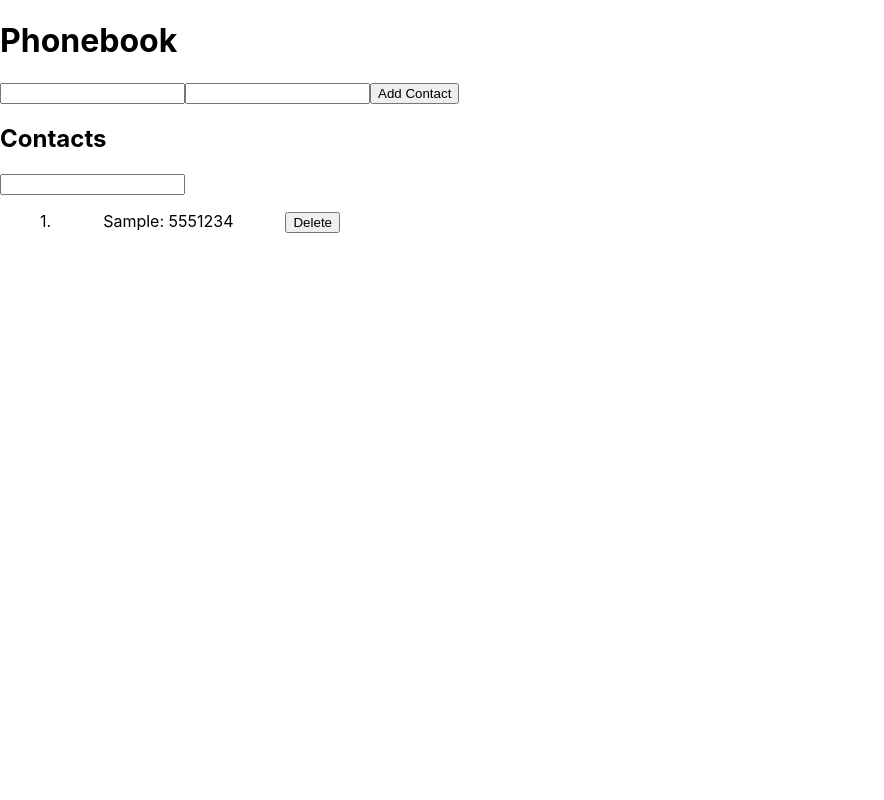
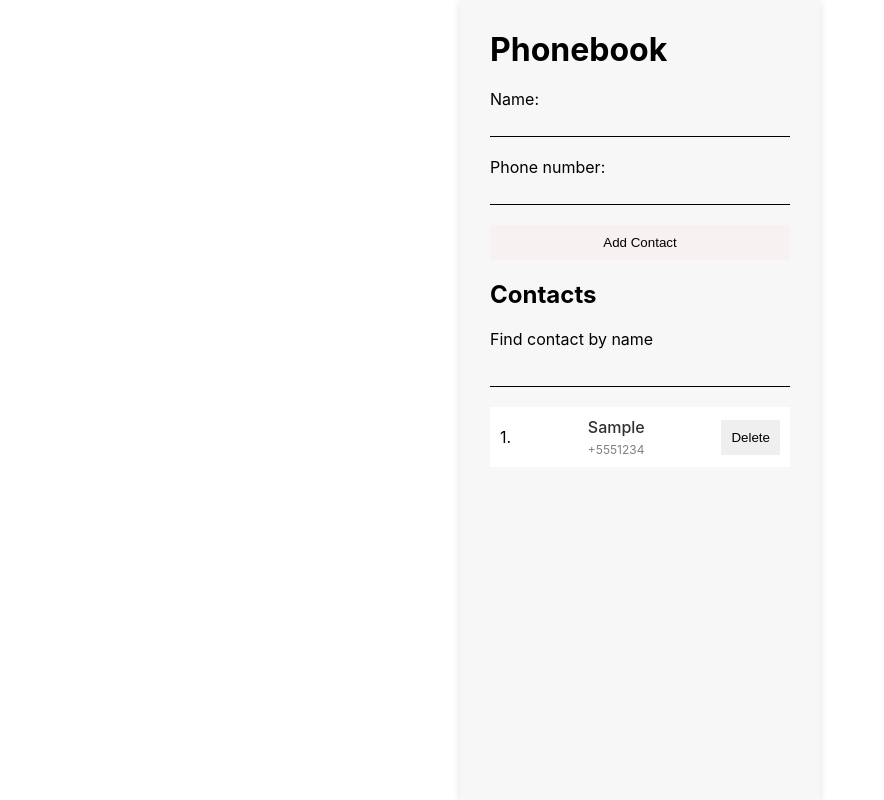
Before and after one commit to ICxodnik/goit-react-woolf-hw-03-phonebook, a React (Create React App) app: page / in a window 1280 px wide. Both pictures are taken after typing "Sample", "5551234" into the empty fields and a click on the button "Add Contact". Shown: the whole page, without its empty margins (0-884 px from the left). Built offline with nearby package versions, Linux system fonts and the light colour scheme.

Commit message:
add styles

```diff
--- a/src/components/Contact/index.jsx
+++ b/src/components/Contact/index.jsx
@@ -1,5 +1,6 @@
 import PropTypes from 'prop-types';
 import React, { Component } from 'react';
+import css from 'components/Contact/index.module.css';
 
 export default class Contact extends Component {
   static propTypes = {
@@ -11,8 +12,9 @@ export default class Contact extends Component {
 
   render() {
     return (
-      <li>
-        {this.props.data.name}: {this.props.data.number}
+      <li className={css.contactData}>
+        <span className={css.name}>{this.props.data.name}</span>
+        <span className={css.number}>+{this.props.data.number}</span>
       </li>
     );
   }
--- /dev/null
+++ b/src/components/Contact/index.module.css
@@ -0,0 +1,16 @@
+.contactData {
+    display: flex;
+    flex-direction: column;
+    gap: 5px;
+}
+
+.number {
+    font-size: 12px;
+    color: var(--secondary-text-color);
+}
+
+.name {
+    font-size: 16px;
+    font-weight: 500;
+    color: var(--primary-text-color);
+}
--- a/src/components/ContactList/index.module.css
+++ b/src/components/ContactList/index.module.css
@@ -2,9 +2,10 @@
     display: flex;
     flex-direction: row;
     gap: 20px;
-    width: 300px;
     justify-content: space-between;
-    align-items: baseline;
+    align-items: center;
+    background-color: var(--light-color);
+    padding: 10px;
 }
 
 .contactList {
@@ -12,5 +13,7 @@
     display: flex;
     flex-direction: column;
     gap: 20px;
-    justify-content: flex-start
+    justify-content: flex-start;
+    max-height: calc(100hv - 450px);
+    overflow-y: scroll;
 }
--- a/src/components/Filter/index.jsx
+++ b/src/components/Filter/index.jsx
@@ -1,5 +1,6 @@
 import PropTypes from 'prop-types';
 import React, { Component } from 'react';
+import css from 'components/Filter/index.module.css';
 
 export default class Filter extends Component {
   static propTypes = {
@@ -9,10 +10,13 @@ export default class Filter extends Component {
 
   render() {
     return (
-      <input
-        value={this.props.value}
-        onChange={e => this.props.onChange(e.currentTarget.value)}
-      ></input>
+      <div className={css.filter}>
+        <span>Find contact by name</span>
+        <input
+          value={this.props.value}
+          onChange={e => this.props.onChange(e.currentTarget.value)}
+        ></input>
+      </div>
     );
   }
 }
--- /dev/null
+++ b/src/components/Filter/index.module.css
@@ -0,0 +1,5 @@
+.filter {
+    display: flex;
+    flex-direction: column;
+    gap: 20px;
+}
--- a/src/components/Form/index.jsx
+++ b/src/components/Form/index.jsx
@@ -1,6 +1,7 @@
 import PropTypes from 'prop-types';
 import React, { Component } from 'react';
 import { nanoid } from 'nanoid';
+import css from 'components/Form/index.module.css';
 
 export default class Form extends Component {
   static propTypes = { onSubmit: PropTypes.func };
@@ -18,21 +19,29 @@ export default class Form extends Component {
   };
   render() {
     return (
-      <form onSubmit={this.handleSubmit}>
+      <form className={css.form} onSubmit={this.handleSubmit}>
+        <label className={css.input}>
+          Name:
           <input
             type="text"
             name="name"
             pattern="^[a-zA-Zа-яА-Я]+(([' \-][a-zA-Zа-яА-Я ])?[a-zA-Zа-яА-Я]*)*$"
             title="Name may contain only letters, apostrophe, dash and spaces. For example Adrian, Jacob Mercer, Charles de Batz de Castelmore d'Artagnan"
             required
+            maxLength="20"
           />
+        </label>
+        <label className={css.input}>
+          Phone number:
           <input
             type="tel"
             name="number"
             pattern="\+?\d{1,4}?[\-.\s]?\(?\d{1,3}?\)?[\-.\s]?\d{1,4}[\-.\s]?\d{1,4}[\-.\s]?\d{1,9}"
             title="Phone number must be digits and can contain spaces, dashes, parentheses and can start with +"
             required
+            maxLength="20"
           />
+        </label>
         <button type="submit">Add Contact</button>
       </form>
     );
--- /dev/null
+++ b/src/components/Form/index.module.css
@@ -0,0 +1,11 @@
+.form {
+    display: flex;
+    flex-direction: column;
+    gap: 20px;
+}
+
+.input {
+    display: flex;
+    flex-direction: column;
+    gap: 10px;
+}
--- a/src/components/PhoneBook/index.jsx
+++ b/src/components/PhoneBook/index.jsx
@@ -48,7 +48,7 @@ export default class PhoneBook extends Component {
 
   render() {
     return (
-      <div>
+      <div className={css.phonebook}>
         <h1>Phonebook</h1>
         <Form onSubmit={this.handleSubmit} />
         <h2>Contacts</h2>
--- a/src/components/PhoneBook/index.module.css
+++ b/src/components/PhoneBook/index.module.css
@@ -0,0 +1,11 @@
+.phonebook {
+    width: 300px;
+    height: calc(100vh - 60px);
+    padding: 30px;
+    display: flex;
+    flex-direction: column;
+    gap: 20px;
+    box-shadow: var(--box-shadow);
+    background-color: var(--background-color);
+    margin: auto;
+}
--- a/src/index.css
+++ b/src/index.css
@@ -1,7 +1,27 @@
 @import-normalize; /* bring in normalize.css styles */
 
+:root {
+  --primary-text-color: rgb(49, 48, 48);
+  --secondary-text-color: rgb(128, 128, 128);
+  --dark-text-color: rgb(84, 84, 84);
+  --light-color: white;
+  --background-color: rgb(247, 247, 247);
+  --background-color-active: rgb(248, 241, 241);
+  --box-shadow: rgba(99, 99, 99, 0.2) 0px 2px 8px 0px;
+}
+
+li,
+ul,
+p,
+h1,
+h2,
+h3,
 body {
   margin: 0;
+  padding: 0;
+}
+
+body {
   font-family: -apple-system, BlinkMacSystemFont, 'Segoe UI', 'Roboto', 'Oxygen',
     'Ubuntu', 'Cantarell', 'Fira Sans', 'Droid Sans', 'Helvetica Neue',
     sans-serif;
@@ -13,3 +33,24 @@ code {
   font-family: source-code-pro, Menlo, Monaco, Consolas, 'Courier New',
     monospace;
 }
+
+button {
+  border: 0;
+  padding: 10px;
+}
+
+button:hover,
+button:focus {
+  background-color: var(--background-color-active);
+}
+
+input {
+  border: 0;
+  border-bottom: 1px solid black;
+  background-color: unset;
+}
+
+input:hover,
+input:focus {
+  background-color: var(--background-color-active);
+}
```
Lines whose indentation alone changed are shown as unchanged.
